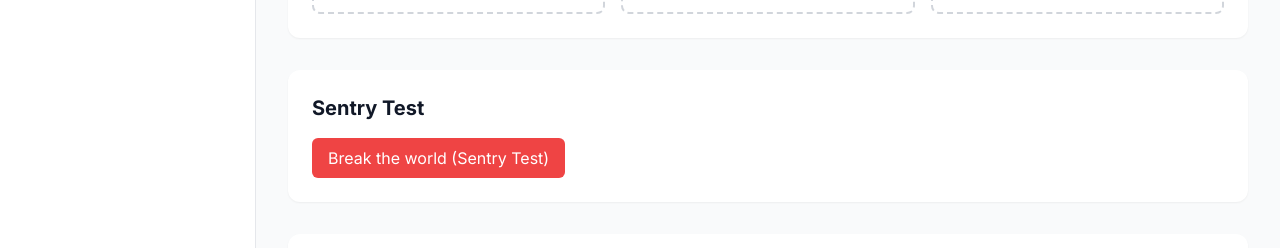
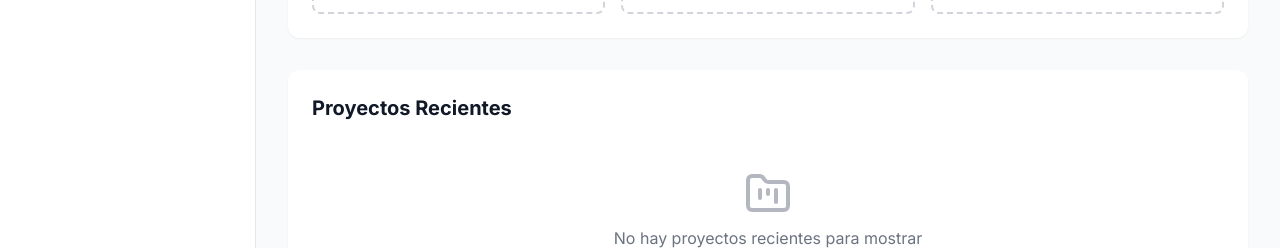
Before and after one commit to jesuuusl-bit/GreenTeech-Solutions, a React (Vite) app in the folder frontend/: page /dashboard in a window 1280 px wide. Shown: the part 552-800 px from the top of the page. Built offline with nearby package versions, Linux system fonts and the light colour scheme; no server answers.

Commit message:
eliminamos boton de sentry

```diff
--- a/frontend/src/components/ErrorButton.jsx
+++ /dev/null
@@ -1,17 +0,0 @@
-import React from 'react';
-import * as Sentry from '@sentry/react';
-
-function ErrorButton() {
-  return (
-    <button
-      onClick={() => {
-        throw new Error('This is your first error!');
-      }}
-      className="px-4 py-2 bg-red-500 text-white rounded-md hover:bg-red-600 transition-colors"
-    >
-      Break the world (Sentry Test)
-    </button>
-  );
-}
-
-export default ErrorButton;
--- a/frontend/src/components/dashboard/Dashboard.jsx
+++ b/frontend/src/components/dashboard/Dashboard.jsx
@@ -9,7 +9,6 @@
 import { Link, useNavigate } from 'react-router-dom';
 import KPICard from './KPICard';
 import toast from 'react-hot-toast';
-import ErrorButton from '../ErrorButton'; // Import ErrorButton
 
 export default function Dashboard() {
   const { user, logout, isAuthenticated, loading: authLoading } = useAuth();
@@ -219,12 +218,6 @@
             </div>
           </div>
 
-          {/* Sentry Test Button */}
-          <div className="bg-white rounded-xl shadow-sm p-6 mb-8">
-            <h2 className="text-xl font-bold text-gray-900 mb-4">Sentry Test</h2>
-            <ErrorButton />
-          </div>
-
           {/* Recent Projects Table */}
           <div className="bg-white rounded-xl shadow-sm p-6">
             <h2 className="text-xl font-bold text-gray-900 mb-4">Proyectos Recientes</h2>
```
